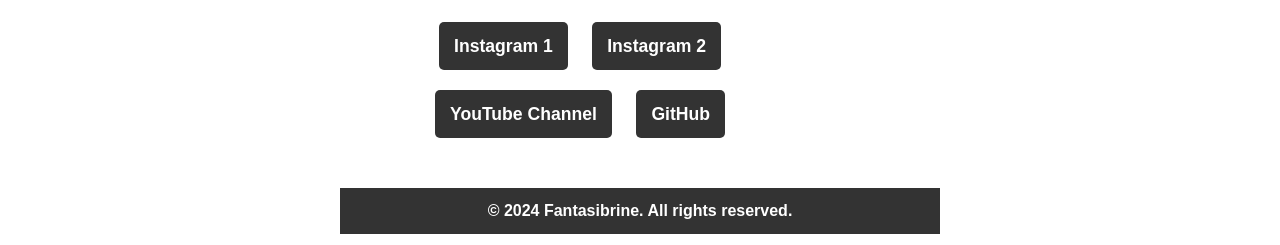
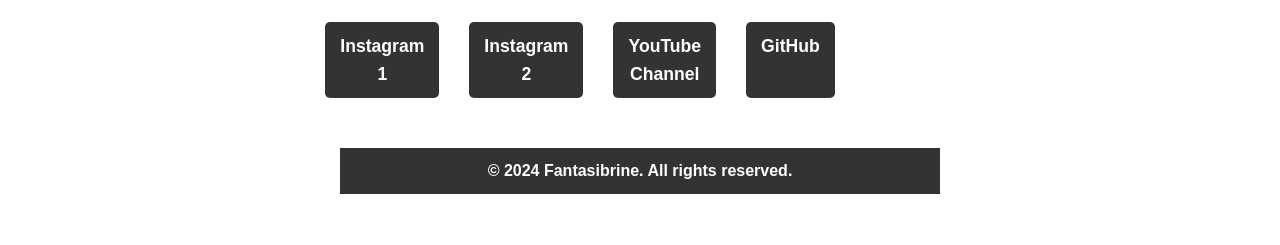
Before and after one commit to Fantasibrine/Fantasibrine, a plain HTML site: page index.html in a window 1280 px wide. Shown: the part 555-800 px from the top of the page. Drawn offline with Linux system fonts and the light colour scheme.

Commit message:
Update styles.css

```diff
--- a/styles.css
+++ b/styles.css
@@ -72,6 +72,12 @@
     transition: background-color 0.3s;
 }
 
+.social-links {
+    display: flex;
+    justify-content: center; /* Centers the links */
+    gap: 10px; /* Adds space between each link */
+}
+
 .social-links a:hover {
     background-color: #555;
 }
```
